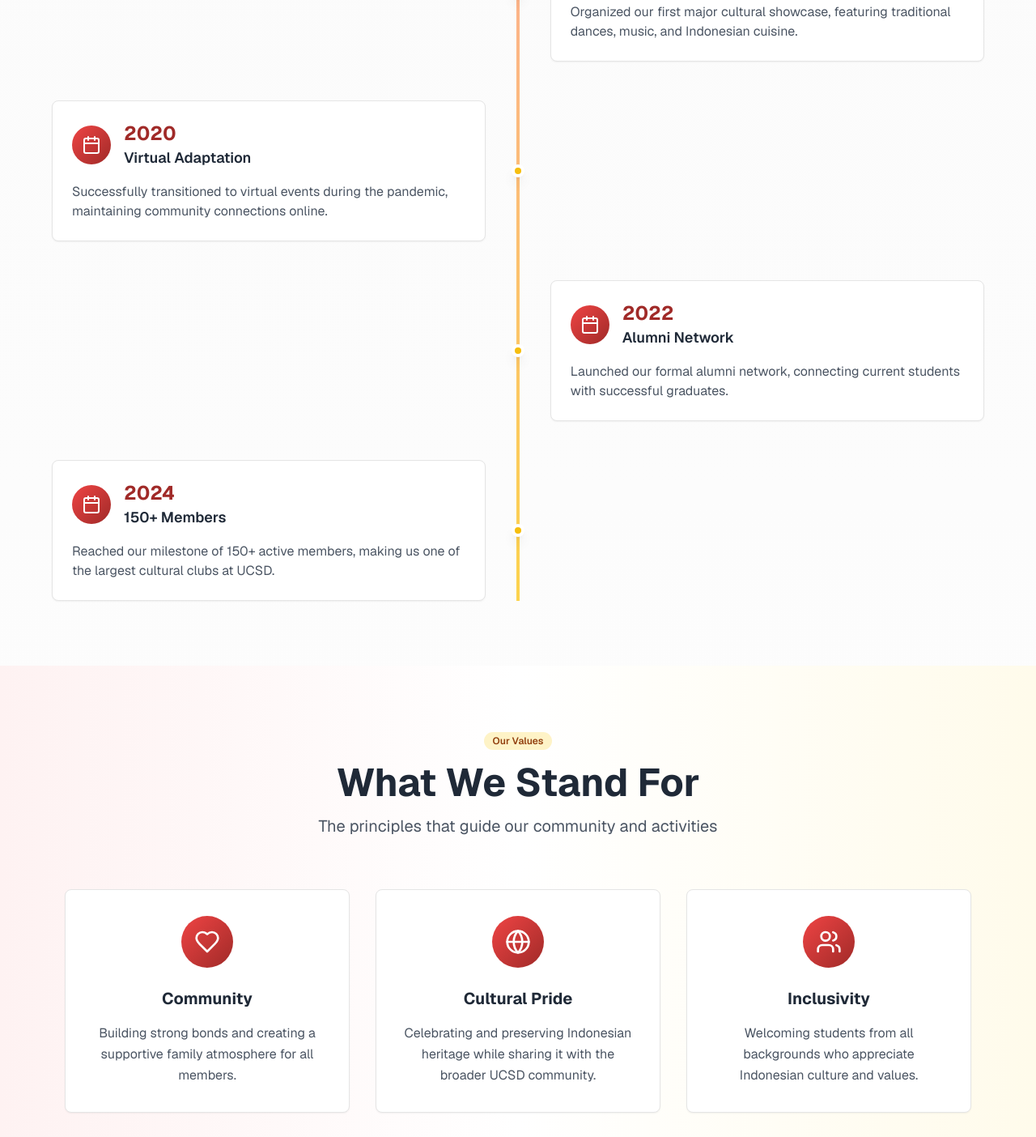
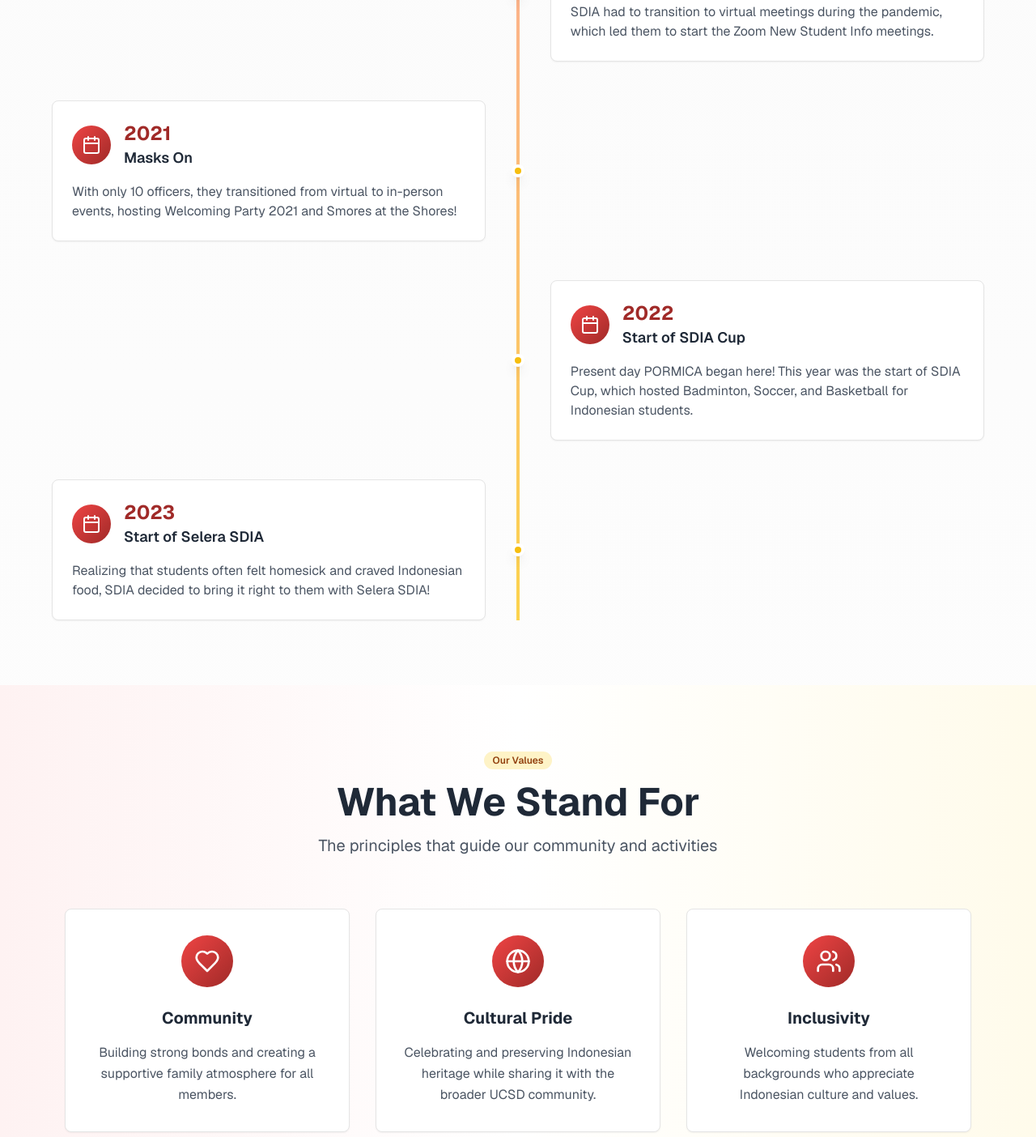
Before and after one commit to PERMIAS-SDIA/sdia-website-v2, a Next.js app: page /about in a window 1280 px wide. Shown: the part 1180-2584 px from the top of the page at 81% size. Built offline with nearby package versions, Linux system fonts and the light colour scheme.

Commit message:
changed text

```diff
--- a/app/about/page.tsx
+++ b/app/about/page.tsx
@@ -23,7 +23,7 @@ export default function AboutPage() {
       <section className="relative flex min-h-[70vh] items-center justify-center overflow-hidden pt-20">
         <div className="absolute inset-0 z-0">
           <Image
-            src="/welcgroup.jpeg?height=800&width=1920&text=About+Us"
+            src="/groupwelc2025.JPEG?height=800&width=1920&text=About+Us"
             alt="About Us"
             fill
             className="object-cover"
@@ -46,7 +46,7 @@ export default function AboutPage() {
 
           <p className="mx-auto mb-8 max-w-3xl text-xl leading-relaxed text-gray-200 md:text-2xl">
             Celebrating Indonesian culture and building lasting connections at
-            San Diego since 2016.
+            San Diego since 2019.
           </p>
         </div>
       </section>
@@ -74,38 +74,38 @@ export default function AboutPage() {
             <div className="space-y-12">
               {[
                 {
-                  year: "2016",
+                  year: "2019",
                   title: "Foundation",
                   description:
-                    "UCSD Indonesian Club was founded by a group of passionate Indonesian students who wanted to create a home away from home.",
+                    "The UCSD Indonesian Club was founded by a group of 10 passionate Indonesian students who wanted to create a home away from home.",
                   side: "left",
                 },
                 {
-                  year: "2018",
-                  title: "First Cultural Night",
+                  year: "2020",
+                  title: "Covid Era",
                   description:
-                    "Organized our first major cultural showcase, featuring traditional dances, music, and Indonesian cuisine.",
+                    "SDIA had to transition to virtual meetings during the pandemic, which led them to start the Zoom New Student Info meetings.",
                   side: "right",
                 },
                 {
-                  year: "2020",
-                  title: "Virtual Adaptation",
+                  year: "2021",
+                  title: "Masks On",
                   description:
-                    "Successfully transitioned to virtual events during the pandemic, maintaining community connections online.",
+                    "With only 10 officers, they transitioned from virtual to in-person events, hosting Welcoming Party 2021 and Smores at the Shores!",
                   side: "left",
                 },
                 {
                   year: "2022",
-                  title: "Alumni Network",
+                  title: "Start of SDIA Cup",
                   description:
-                    "Launched our formal alumni network, connecting current students with successful graduates.",
+                    "Present day PORMICA began here! This year was the start of SDIA Cup, which hosted Badminton, Soccer, and Basketball for Indonesian students.",
                   side: "right",
                 },
                 {
-                  year: "2024",
-                  title: "150+ Members",
+                  year: "2023",
+                  title: "Start of Selera SDIA",
                   description:
-                    "Reached our milestone of 150+ active members, making us one of the largest cultural clubs at UCSD.",
+                    "Realizing that students often felt homesick and craved Indonesian food, SDIA decided to bring it right to them with Selera SDIA!",
                   side: "left",
                 },
               ].map((item, index) => (
@@ -179,24 +179,6 @@ export default function AboutPage() {
                 description:
                   "Welcoming students from all backgrounds who appreciate Indonesian culture and values.",
               },
-              {
-                icon: BookOpen,
-                title: "Education",
-                description:
-                  "Promoting cultural awareness and understanding through educational events and activities.",
-              },
-              {
-                icon: Award,
-                title: "Excellence",
-                description:
-                  "Striving for excellence in all our endeavors while supporting academic success.",
-              },
-              {
-                icon: Calendar,
-                title: "Tradition",
-                description:
-                  "Honoring Indonesian traditions while adapting to modern student life at UCSD.",
-              },
             ].map((value, index) => (
               <Card
                 key={index}
@@ -230,7 +212,7 @@ export default function AboutPage() {
               What We Do
             </h2>
             <p className="mx-auto max-w-3xl text-xl text-gray-600">
-              From cultural celebrations to academic support, we offer diverse
+              From cultural celebrations to academic support, we offer valuable
               opportunities for growth and connection
             </p>
           </div>
@@ -239,25 +221,16 @@ export default function AboutPage() {
             <div>
               <div className="space-y-8">
                 {[
-                  {
-                    title: "Cultural Events",
-                    description:
-                      "Annual cultural nights, traditional dance performances, and Indonesian food festivals that showcase our rich heritage.",
-                  },
+
                   {
                     title: "Social Gatherings",
                     description:
                       "Regular meetups, game nights, and social events that help members build lasting friendships and connections.",
                   },
                   {
-                    title: "Academic Support",
+                    title: "Career Networking",
                     description:
                       "Study groups, mentorship programs, and academic workshops to help members succeed in their studies.",
-                  },
-                  {
-                    title: "Community Service",
-                    description:
-                      "Volunteer opportunities and community outreach programs that give back to the San Diego community.",
                   },
                 ].map((activity, index) => (
                   <div key={index} className="flex items-start space-x-4">
@@ -279,7 +252,7 @@ export default function AboutPage() {
 
             <div className="relative">
               <Image
-                src="/whatwedo.JPG?height=600&width=500"
+                src="/groupgrad2024.JPEG?height=600&width=500"
                 alt="Indonesian Club Activities"
                 width={500}
                 height={600}
--- a/app/page.tsx
+++ b/app/page.tsx
@@ -114,7 +114,6 @@ export default function HomePage() {
         {/* Hero Content */}
         <div className="relative z-10 mx-auto max-w-5xl px-4 text-center">
 
-
           {/* Logo Placeholder */}
           <div className="mx-auto mb-6 h-32 w-32 overflow-hidden rounded-full shadow-2xl">
             <Image
@@ -211,16 +210,14 @@ export default function HomePage() {
                 Our Mission
               </h3>
               <p className="text-lg leading-relaxed text-gray-700">
-                To create a vibrant community that celebrates Indonesian
-                culture, supports academic excellence, and fosters lifelong
-                connections among Indonesian students at UCSD. We strive to be a
-                home away from home while promoting cultural awareness and
-                diversity on campus.
+                Our mission at Permias SDIA is to foster a rich community that
+                celebrates Indonesian culture, promoting academic success and most
+                of all, cultural connection across all students at UCSD.
               </p>
               <p className="text-lg leading-relaxed text-gray-700">
-                We bring Indonesian students together through cultural events,
-                academic support, and social activities that strengthen our
-                bonds and preserve our heritage.
+                If any of these values speak to you, come join our organization through
+                fun social events, academic events and even an end-of-the-year banquet
+                to celebrate our seniors!
               </p>
               <div className="flex items-center space-x-4 pt-4">
                 <div className="flex h-12 w-12 items-center justify-center rounded-lg bg-gradient-to-br from-primary-600 to-primary-700">
@@ -269,14 +266,10 @@ export default function HomePage() {
                 Our Vision
               </h3>
               <p className="text-lg leading-relaxed text-gray-700">
-                To be the premier Indonesian student organization that bridges
-                cultures, empowers future leaders, and creates lasting impact
-                both within UCSD and the broader San Diego community.
-              </p>
-              <p className="text-lg leading-relaxed text-gray-700">
-                We envision a future where Indonesian heritage thrives and
-                inspires others, fostering understanding and appreciation for
-                our rich cultural diversity.
+                At SDIA, we envision a future of students proud of their cultural
+                heritage and background. As we build a sense of community and belonging
+                among ourselves, we hope to inspire Indonesian students to appreciate the
+                deep cultural ties that connect us all, even as we live oceans away from home!
               </p>
               <div className="flex items-center space-x-4 pt-4">
                 <div className="flex h-12 w-12 items-center justify-center rounded-lg bg-gradient-to-br from-secondary-400 to-secondary-500">
@@ -313,37 +306,12 @@ export default function HomePage() {
           <div className="grid grid-cols-1 gap-8 md:grid-cols-3">
             <StatCard
               icon={Users}
-              value={150}
+              value={140}
               label="Active Members"
               suffix="+"
             />
-            <StatCard icon={Calendar} value={25} label="Events This Year" />
-            <StatCard icon={Award} value={8} label="Years Strong" />
-          </div>
-
-          {/* Additional Stats Row */}
-          <div className="mx-auto mt-8 grid max-w-4xl grid-cols-1 gap-8 md:grid-cols-2">
-            <Card className="border-secondary-200 bg-gradient-to-br from-secondary-50 to-secondary-100 p-6 text-center transition-all duration-300 hover:shadow-lg">
-              <CardContent className="p-0">
-                <Heart className="mx-auto mb-4 h-12 w-12 text-primary-600" />
-                <div className="mb-2 text-2xl font-bold text-primary-600">
-                  500+
-                </div>
-                <div className="font-medium text-gray-600">Alumni Network</div>
-              </CardContent>
-            </Card>
-
-            <Card className="border-primary-200 bg-gradient-to-br from-primary-50 to-primary-100 p-6 text-center transition-all duration-300 hover:shadow-lg">
-              <CardContent className="p-0">
-                <Award className="mx-auto mb-4 h-12 w-12 text-secondary-600" />
-                <div className="mb-2 text-2xl font-bold text-secondary-600">
-                  12
-                </div>
-                <div className="font-medium text-gray-600">
-                  Cultural Showcases
-                </div>
-              </CardContent>
-            </Card>
+            <StatCard icon={Calendar} value={9} suffix="+" label="Events Each Year" />
+            <StatCard icon={Award} value={6} label="Years Strong" />
           </div>
         </div>
       </section>
```
